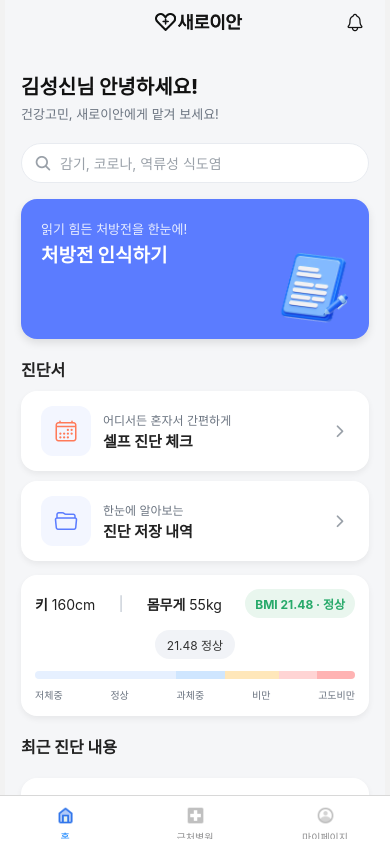
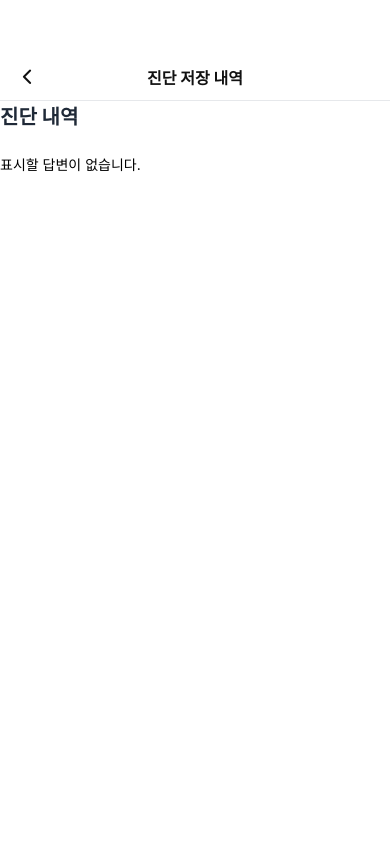
Before and after one commit to Saeroi-an/FrontEnd, a React Native app: screen /HistoryDetail in a window 390 px wide. Built offline with nearby package versions, Linux system fonts and the light colour scheme.

Commit message:
feat. 진단 저장 내역

```diff
--- a/App.js
+++ b/App.js
@@ -2,6 +2,8 @@ import { NavigationContainer } from '@react-navigation/native';
 import { createBottomTabNavigator } from '@react-navigation/bottom-tabs';
 import { createNativeStackNavigator } from '@react-navigation/native-stack';
 import { Image } from 'react-native';
+import 'react-native-get-random-values';
+import { v4 as uuid } from 'uuid';
 
 import HomeScreen from './src/screens/HomeScreen';
 import HospitalScreen from './src/screens/HospitalScreen';
@@ -14,6 +16,8 @@ import LoginScreen from './src/screens/LoginScreen';
 import LanguageScreen from './src/screens/LanguageScreen';
 import InfoScreen from './src/screens/InfoScreen';
 import CameraCaptureScreen from './src/screens/CameraCaptureScreen';
+import HistoryDetailScreen from './src/screens/HistoryDetailScreen';
+
 
 const Tab = createBottomTabNavigator();
 const Stack = createNativeStackNavigator();
@@ -60,6 +64,7 @@ export default function App() {
         <Stack.Screen name="QuestionStep" component={QuestionStep} />
         <Stack.Screen name="Result" component={ResultScreen} />
         <Stack.Screen name="History" component={HistoryScreen} />
+        <Stack.Screen name="HistoryDetail" component={HistoryDetailScreen} />
       </Stack.Navigator>
     </NavigationContainer>
   );
--- /dev/null
+++ b/src/screens/HistoryDetailScreen.js
@@ -0,0 +1,171 @@
+import React, { useMemo } from 'react';
+import { View, Text, FlatList, Pressable } from 'react-native';
+import { useRoute } from '@react-navigation/native';
+import { Ionicons } from '@expo/vector-icons';
+
+// 프로젝트 경로에 맞게 수정하세요
+import { QUESTION_SETS } from '../data/questions';
+import { CATEGORY_TITLES } from '../data/categoryTitles';
+import styles from '../styles/historyDetailStyles'; // 없으면 인라인로 해도 됨
+
+const CATEGORY_LABELS = {
+    eye: '👀 눈',
+    nose: '👃🏻 코/호흡기/내과',
+    bandage: '🩹 외상/외과',
+    bone: '🦴 뼈/관절',
+    teeth: '🦷 치아',
+    female: '👩‍⚕️ 여성',
+};
+
+// 답 라벨 구하기(옵션이 객체/배열/문자열 어떤 형태든 최대한 잘 표시)
+function getAnswerLabel(q, value) {
+    if (!q) return String(value);
+    // choices: ['하루 이내', ...] or [{label:'하루 이내', value:'<code>'}, ...]
+    const choices = q.choices || q.options;
+    if (!choices) return String(value);
+
+    if (Array.isArray(choices)) {
+        // 문자열 배열
+        if (typeof choices[0] === 'string') return String(value);
+        // 객체 배열
+        const hit = choices.find(c =>
+            ('value' in c ? c.value : c.label) === value || c.label === value
+        );
+        return hit ? (hit.label ?? hit.value ?? String(value)) : String(value);
+    }
+    return String(value);
+}
+
+// 특정 부위(part)의 Q/A만 뽑기 (질문ID prefix로 필터)
+function rowsForPart(partKey, answers, questionById) {
+    const rows = [];
+    Object.entries(answers || {}).forEach(([qid, val]) => {
+        // 질문 id 가 'eye_1' 처럼 부위 prefix 라는 전제
+        if (qid.startsWith(partKey + '_')) {
+            const q = questionById[qid];
+            rows.push({
+                qid,
+                qtext: q?.question || q?.text || qid,
+                answer: getAnswerLabel(q, val),
+            });
+        }
+    });
+    // 질문 원래 순서대로 정렬
+    rows.sort((a, b) => {
+        const ai = questionById[a.qid]?.order ?? 9999;
+        const bi = questionById[b.qid]?.order ?? 9999;
+        return ai - bi;
+    });
+    return rows;
+}
+
+export default function HistoryDetailScreen({navigation}) {
+    const route = useRoute();
+    const entry = route.params?.item || route.params?.entry || {};
+    const { dateISO, answers = {}, part, parts } = entry;
+
+    // id -> 질문 객체 맵
+    const questionById = useMemo(() => {
+        const all = Object.values(QUESTION_SETS || {}).flat();
+        return all.reduce((acc, q) => {
+            acc[q.id] = q; // q: { id, question/text, choices/options, order? }
+            return acc;
+        }, {});
+    }, []);
+
+    // 보여줄 섹션들 만들기 (A: part 1개 / B: parts 배열 여러 개)
+    const sections = useMemo(() => {
+        const keys = part ? [part] : Array.isArray(parts) ? parts : [];
+        return keys.map(k => ({
+            key: k,
+            title: `${CATEGORY_LABELS[k] ?? CATEGORY_TITLES[k] ?? k} 진단내역`,
+            rows: rowsForPart(k, answers, questionById),
+        })).filter(s => s.rows.length > 0);
+    }, [part, parts, answers, questionById]);
+
+    const headerTitle = entry.title || (part
+        ? (CATEGORY_LABELS[part] ?? CATEGORY_TITLES[part] ?? part)
+        : (Array.isArray(parts) ? parts.map(k => CATEGORY_TITLES[k] ?? k).join(' / ') : '진단 내역'));
+
+    const dateLabel = dateISO ? new Date(dateISO).toLocaleDateString() : '';
+
+    return (
+        <View style={{ flex: 1, backgroundColor: '#FFFFFF' }}>
+
+            {/* 상단 헤더 */}
+            <View style={styles.header}>
+                <Pressable hitSlop={8} onPress={() => navigation.goBack()}>
+                    <Ionicons name="chevron-back" size={22} color="#111" />
+                </Pressable>
+                <Text style={styles.headerTitle}>진단 저장 내역</Text>
+                <View style={{ width: 22 }} />
+            </View>
+
+            {/* 상단 타이틀 */}
+            <Text style={{ fontSize: 20, fontWeight: '700', color: '#1f2937' }}>
+                {headerTitle}
+            </Text>
+            {!!dateLabel && (
+                <Text style={{ marginTop: 4, color: '#6b7280' }}>
+                    {dateLabel}에 진단한 내역이에요
+                </Text>
+            )}
+
+            {/* 섹션들 */}
+            {sections.map((sec) => (
+                <View
+                    key={sec.key}
+                    style={{
+                        marginTop: 16,
+                        backgroundColor: '#fff',
+                        borderRadius: 16,
+                        padding: 14,
+                        shadowColor: '#000',
+                        shadowOpacity: 0.06,
+                        shadowRadius: 8,
+                        elevation: 2,
+                    }}
+                >
+                    {/* 섹션 헤더 (예: 👀 눈 진단내역) */}
+                    <View style={{ flexDirection: 'row', alignItems: 'center', marginBottom: 6 }}>
+                        <Ionicons name="ellipse-outline" size={16} color="#6b7280" />
+                        <Text style={{ marginLeft: 6, fontSize: 16, fontWeight: '700' }}>
+                            {sec.title}
+                        </Text>
+                    </View>
+
+                    <FlatList
+                        data={sec.rows}
+                        keyExtractor={(it) => it.qid}
+                        ItemSeparatorComponent={() => (
+                            <View style={{ height: 1, backgroundColor: '#eee', marginVertical: 10 }} />
+                        )}
+                        renderItem={({ item }) => (
+                            <View>
+                                {/* Q. 질문 */}
+                                <Text style={{ fontWeight: '700', marginBottom: 6 }}>
+                                    Q. {item.qtext}
+                                </Text>
+                                {/* A. 환자의 대답: ○○ */}
+                                <Text style={{ color: '#374151' }}>
+                                    <Text style={{ color: '#6b7280' }}>A. 환자의 대답: </Text>
+                                    {item.answer}
+                                </Text>
+                            </View>
+                        )}
+                        ListEmptyComponent={
+                            <Text style={{ color: '#9ca3af' }}>이 부위에 해당하는 답변이 없습니다.</Text>
+                        }
+                    />
+                </View>
+            ))}
+
+            {/* 섹션이 하나도 없을 때(방어) */}
+            {sections.length === 0 && (
+                <View style={{ marginTop: 24 }}>
+                    <Text>표시할 답변이 없습니다.</Text>
+                </View>
+            )}
+        </View>
+    );
+}
--- a/src/screens/HistoryScreen.js
+++ b/src/screens/HistoryScreen.js
@@ -76,7 +76,7 @@ export default function HistoryScreen({ navigation }) {
 
             {/* ② 날짜 */}
             <View style={styles.cardMetaRow}>
-                {/* <Ionicons name="time-outline" size={14} color="#9AA0A6" /> */}
+                <Ionicons name="time-outline" size={14} color="#9AA0A6" style={styles.dateicon}/>
                 <Text style={styles.cardMetaText}>{formatDate(item.dateISO)}</Text>
             </View>
         </Pressable>
--- a/src/screens/HospitalScreen.js
+++ b/src/screens/HospitalScreen.js
@@ -13,7 +13,7 @@ const MOCK = Array.from({ length: 6 }).map((_, i) => ({
 
 export default function HospitalScreen({ navigation }) {
   const renderItem = ({ item }) => (
-    <Pressable style={styles.card} onPress={() => { /* navigation.navigate('HospitalDetail', { id: item.id }) */ }}>
+    <Pressable style={styles.card} onPress={() => { navigation.navigate('HospitalDetail', { id: item.id }) }}>
       {/* 썸네일 자리 */}
       <View style={styles.thumb} />
 
--- /dev/null
+++ b/src/styles/historyDetailStyles.js
@@ -0,0 +1,64 @@
+// styles/historyDetailStyles.js
+import { StyleSheet, Platform } from 'react-native';
+
+const shadow = Platform.select({
+  ios: {
+    shadowColor: '#000',
+    shadowOpacity: 0.06,
+    shadowRadius: 8,
+    shadowOffset: { width: 0, height: 4 },
+  },
+  android: { elevation: 2 },
+  default: {},
+});
+
+export default StyleSheet.create({
+  safe: { flex: 1, backgroundColor: '#FFFFFF' },
+  container: { padding: 16 },
+
+  header: {
+    height: 48,
+    flexDirection: 'row',
+    alignItems: 'center',
+    paddingHorizontal: 16,
+    marginTop:53,
+    backgroundColor: '#FFFFFF',
+    borderBottomWidth: StyleSheet.hairlineWidth,
+    borderBottomColor: '#E6E8EB',
+  },
+  headerTitle: {
+    flex: 1,
+    textAlign: 'center',
+    fontSize: 16,
+    fontWeight: '700',
+    color: '#111',
+  },
+
+  // 헤더
+  title: { fontSize: 20, fontWeight: '700', color: '#1F2937' },
+  subTitle: { marginTop: 4, color: '#6B7280' },
+
+  // 섹션 카드
+  section: {
+    marginTop: 16,
+    backgroundColor: '#FFFFFF',
+    borderRadius: 16,
+    padding: 14,
+    ...shadow,
+  },
+  sectionHeaderRow: { flexDirection: 'row', alignItems: 'center', marginBottom: 6 },
+  sectionHeaderIcon: { marginRight: 6 },
+  sectionHeaderText: { fontSize: 16, fontWeight: '700', color: '#111827' },
+
+  // Q/A 아이템
+  qaItem: {},
+  qText: { fontWeight: '700', color: '#111827', marginBottom: 6 },
+  aRow: { flexDirection: 'row', alignItems: 'flex-start' },
+  aLabel: { color: '#6B7280' },      // "A. 환자의 대답:"
+  aValue: { color: '#374151' },      // 실제 답변 값
+
+  // 구분선 & 빈 상태
+  divider: { height: 1, backgroundColor: '#EEEEEE', marginVertical: 10 },
+  emptyWrap: { marginTop: 24, alignItems: 'center' },
+  emptyText: { color: '#9CA3AF' },
+});
--- a/src/styles/historyStyles.js
+++ b/src/styles/historyStyles.js
@@ -78,7 +78,11 @@ export default StyleSheet.create({
   cardMetaText: {
     fontSize: 13,
     color: '#9AA0A6',
-    marginLeft: 6,
+    marginLeft:-3,
+  },
+
+  dateicon:{
+    marginTop:2,
   },
 
   separator: {
```
Also changed, not shown: src/screens/QuestionStep.js (+15 -5 lines).
